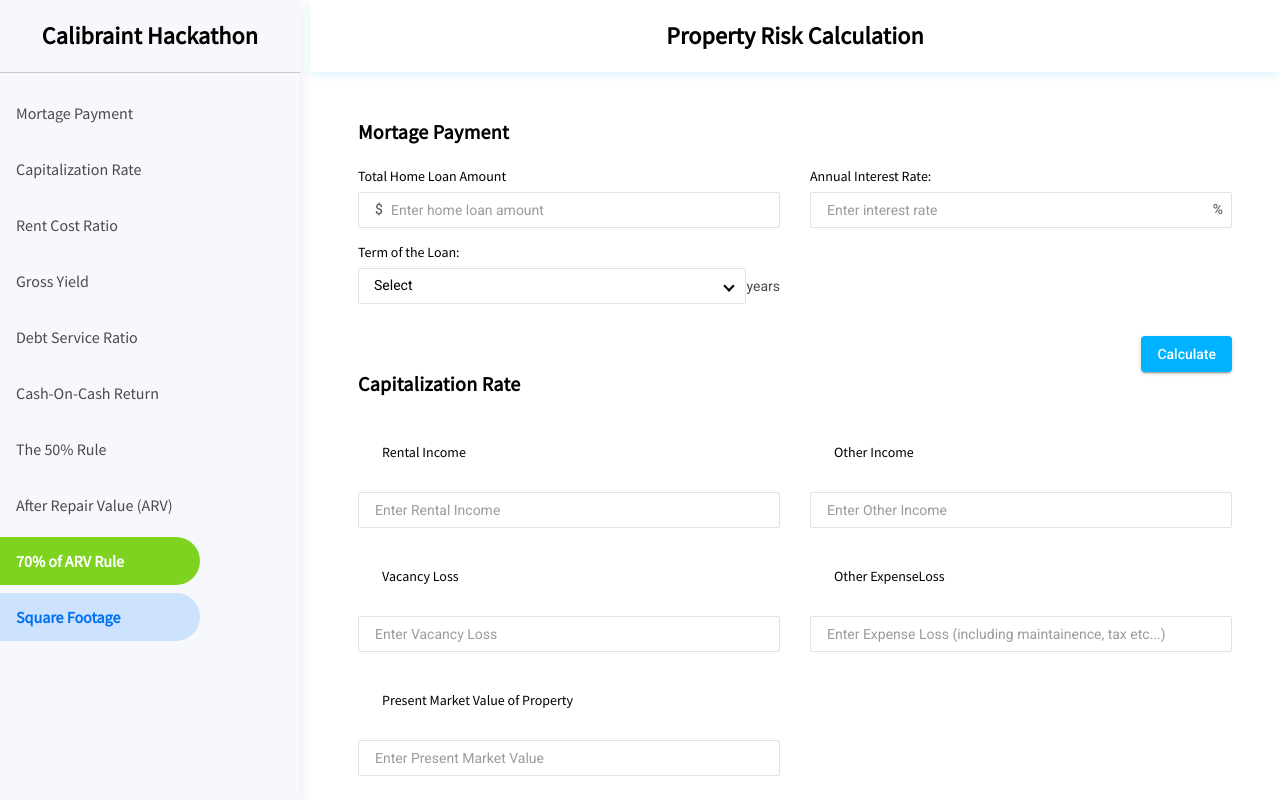
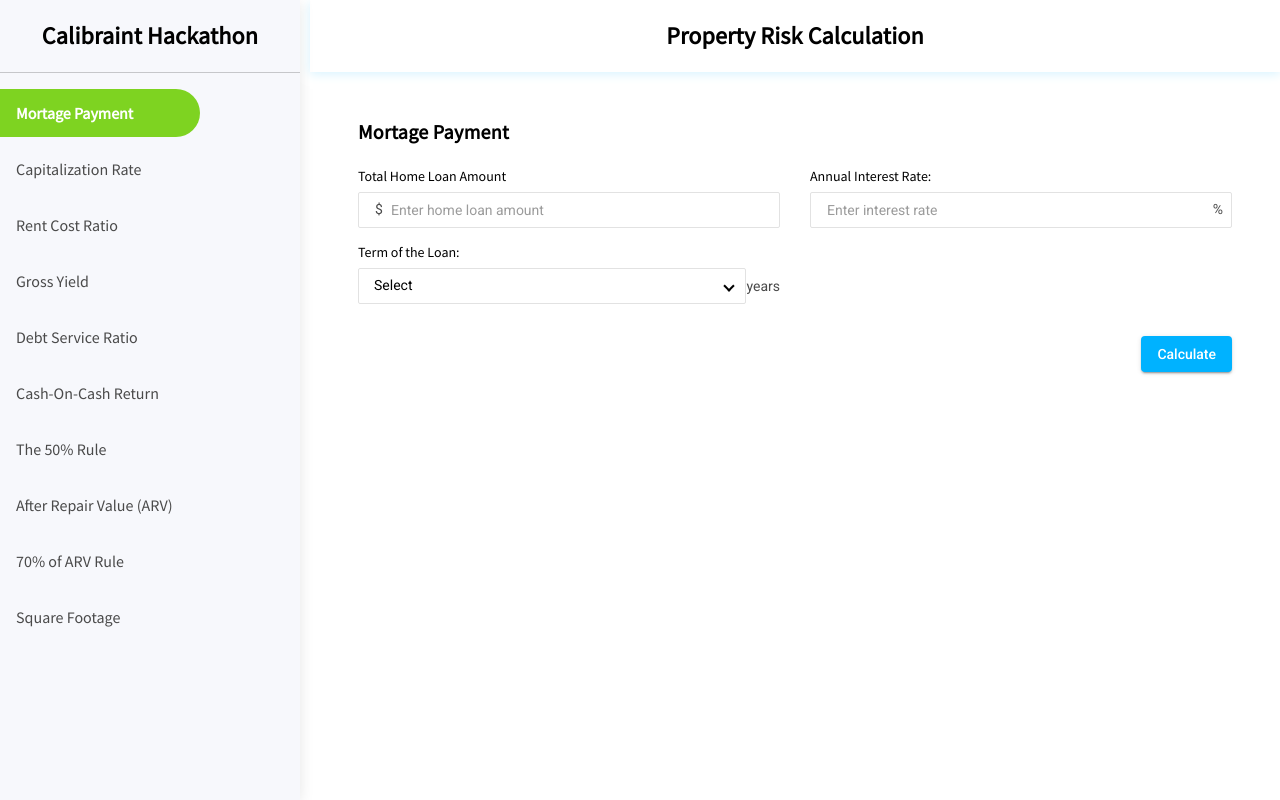
Before and after one commit to pbravichandhar/Learning, an Angular app: page / in a window 1280 px wide. Built offline with nearby package versions, Linux system fonts and the light colour scheme.

Commit message:
switch case implemented

```diff
--- a/src/app/property-risk-score/property-risk-score.component.html
+++ b/src/app/property-risk-score/property-risk-score.component.html
@@ -4,35 +4,34 @@
         <div class="menu-list">
 
             <!-- Step 1  -->
-            <a>Mortage Payment</a>
+            <a [ngClass]="{'complete': payment_calc_type==='Mortage'}" (click)="paymentCalc('Mortage')">Mortage Payment</a>
 
             <!-- Step 2  -->
-            <a>Capitalization Rate</a>
+            <a [ngClass]="{'complete': payment_calc_type==='Capitalization'}"(click)="paymentCalc('Capitalization')">Capitalization Rate</a>
 
             <!-- Step 3  -->
-            <a>Rent Cost Ratio</a>
+            <a [ngClass]="{'complete': payment_calc_type==='RentcostRatio'}"(click)="paymentCalc('RentcostRatio')">Rent Cost Ratio</a>
 
             <!-- Step 4  -->
-            <a>Gross Yield</a>
+            <a [ngClass]="{'complete': payment_calc_type==='GrossYield'}"(click)="paymentCalc('GrossYield')">Gross Yield</a>
 
             <!-- Step 5  -->
-            <a>Debt Service Ratio</a>
+            <a [ngClass]="{'complete': payment_calc_type==='ServiceRatio'}"(click)="paymentCalc('ServiceRatio')">Debt Service Ratio</a>
 
             <!-- Step 6  -->
-            <a>Cash-On-Cash Return</a>
+            <a [ngClass]="{'complete': payment_calc_type==='CashOnCash'}"(click)="paymentCalc('CashOnCash')">Cash-On-Cash Return</a>
 
             <!-- Step 7  -->
-            <a>The 50% Rule</a>
+            <a [ngClass]="{'complete': payment_calc_type==='fiftyRule'}"(click)="paymentCalc('fiftyRule')">The 50% Rule</a>
 
             <!-- Step 8  -->
-            <a>After Repair Value (ARV)</a>
+            <a [ngClass]="{'complete': payment_calc_type==='ARVRate'}" (click)="paymentCalc('ARVRate')">After Repair Value (ARV)</a>
 
             <!-- Step 9  -->
-            <a class="complete">70% of ARV Rule</a>
+            <a [ngClass]="{'complete': payment_calc_type==='ARV'}" (click)="paymentCalc('ARV')">70% of ARV Rule</a>
 
             <!-- Step 10  -->
-            <a class="active">Square Footage</a>
-
+            <a [ngClass]="{'complete': payment_calc_type==='Square_footage'}" (click)="paymentCalc('Square_footage')">Square Footage</a>
         </div>
   </div>
   <div class="flex-1 dashboard">
@@ -40,10 +39,10 @@
       <h2 class="heading text-center">Property Risk Calculation</h2>
     </div>
 
-    <div class="dashboard-content p-5">
+    <div class="dashboard-content p-5" [ngSwitch]="payment_calc_type">
 
       <!-- Step 1 Calculation  -->
-      <div class="calculation">
+      <div class="calculation" *ngSwitchCase="'Mortage'">
         <h3 class="heading mb-4">Mortage Payment</h3>
         <div class="row">
             <!-- step 1 calculation summary here -->
@@ -94,7 +93,7 @@
       </div>
 
       <!-- Step 2 Calculation  -->
-      <div class="calculation">
+      <div class="calculation" *ngSwitchCase="'Capitalization'">
         <h3 class="heading mb-4">Capitalization Rate</h3>
         <div class="row">
           <!-- step 2 calculation summary here -->
@@ -146,7 +145,7 @@
       </div>
 
       <!-- Step 3 Calculation  -->
-      <div class="calculation">
+      <div class="calculation" *ngSwitchCase="'RentcostRatio'">
         <h3 class="heading mb-4">Rent Cost Ratio</h3>
         <div class="row">
           <!-- step 3 calculation summary here -->
@@ -176,7 +175,7 @@
       </div>
 
       <!-- Step 4 Calculation  -->
-      <div class="calculation">
+      <div class="calculation" *ngSwitchCase="'GrossYield'">
         <h3 class="heading mb-4">Gross Yield</h3>
         <div class="row">
           <div class="col-md-6">
@@ -205,7 +204,7 @@
       </div>
 
       <!-- Step 5 Calculation  -->
-      <div class="calculation">
+      <div class="calculation" *ngSwitchCase="'ServiceRatio'">
         <h3 class="heading mb-4">Debt Service Ratio</h3>
         <div class="row">
           <div class="col-md-6">
@@ -244,7 +243,7 @@
       </div>
 
       <!-- Step 6 Calculation  -->
-      <div class="calculation">
+      <div class="calculation" *ngSwitchCase="'CashOnCash'">
         <h3 class="heading mb-4">Cash-On-Cash Return</h3>
         <div class="row">
           <!-- step 6 calculation summary here -->
@@ -289,7 +288,7 @@
       </div>
 
       <!-- Step 7 Calculation  -->
-      <div class="calculation">
+      <div class="calculation" *ngSwitchCase="'fiftyRule'">
         <h3 class="heading mb-4">The 50% Rule</h3>
         <div class="row">
           <!-- step 7 calculation summary here -->
@@ -297,7 +296,7 @@
       </div>
 
       <!-- Step 8 Calculation  -->
-      <div class="calculation">
+      <div class="calculation" *ngSwitchCase="'ARVRate'">
         <h3 class="heading mb-4">After Repair Value (ARV)</h3>
         <div class="row">
           <div class="col-md-6">
@@ -326,7 +325,7 @@
       </div>
 
       <!-- Step 9 Calculation  -->
-      <div class="calculation">
+      <div class="calculation" *ngSwitchCase="'ARV'">
         <h3 class="heading mb-4">70% of ARV Rule</h3>
         <div class="row">
           <!-- step 9 calculation summary here -->
@@ -364,7 +363,7 @@
       </div>
 
       <!-- Step 10 Calculation here  -->
-      <div class="calculation">
+      <div class="calculation" *ngSwitchCase="'Square_footage'">
         <h3 class="heading mb-4">Square Footage</h3>
         <div class="row">
           <div class="col-md-6">
--- a/src/app/property-risk-score/property-risk-score.component.ts
+++ b/src/app/property-risk-score/property-risk-score.component.ts
@@ -53,6 +53,7 @@ export class PropertyRiskScoreComponent implements OnInit {
   arv_renovation_price: number;
   after_repair_value: number;
 
+  payment_calc_type = 'Mortage';
   constructor() { }
 
   ngOnInit(): void {
@@ -101,4 +102,7 @@ export class PropertyRiskScoreComponent implements OnInit {
     this.after_repair_value = (+this.arv_purchase_price +  +this.arv_renovation_price);
   }
 
+  paymentCalc(value) {
+    this.payment_calc_type = value;
+  }
 }
```
